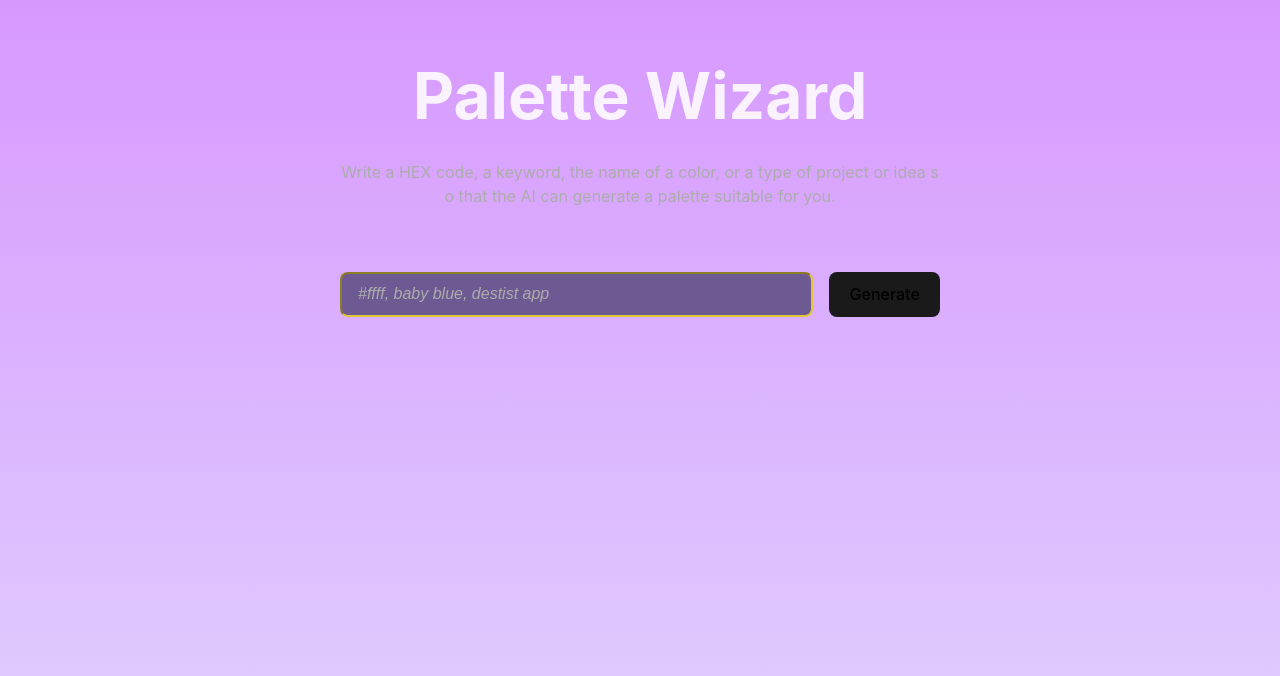
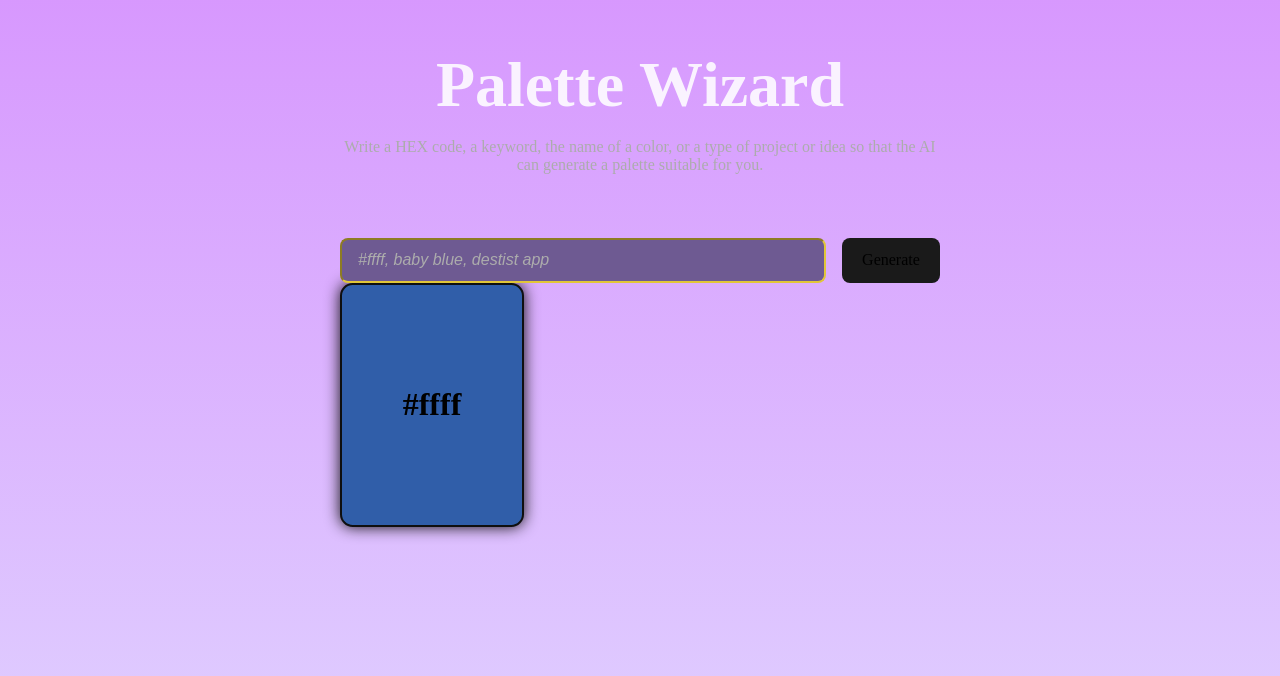
Before and after one commit to fq962/palette-wizard, a React (Vite) app: page / in a window 1280 px wide. Shown: the top 676 px of the page. Built offline with nearby package versions, Linux system fonts and the light colour scheme.

Commit message:
style: :sparkles: New component
Componente card y varios estilos

```diff
--- a/package.json
+++ b/package.json
@@ -10,6 +10,10 @@
     "preview": "vite preview"
   },
   "dependencies": {
+    "@fortawesome/fontawesome-svg-core": "^6.4.0",
+    "@fortawesome/free-regular-svg-icons": "^6.4.0",
+    "@fortawesome/free-solid-svg-icons": "^6.4.0",
+    "@fortawesome/react-fontawesome": "^0.2.0",
     "react": "^18.2.0",
     "react-dom": "^18.2.0"
   },
--- a/src/App.tsx
+++ b/src/App.tsx
@@ -1,4 +1,5 @@
 import "./App.css";
+import ColorCard from "./app/components/color-card/colorCard";
 import SearchBar from "./app/components/search-bar/searchBar";
 
 function App() {
@@ -14,6 +15,9 @@ function App() {
       <div className="search-bar-container">
         <SearchBar />
       </div>
+      <div className="color-card-container">
+        <ColorCard />
+      </div>
     </>
   );
 }
--- /dev/null
+++ b/src/app/components/color-card/colorCard.css
@@ -0,0 +1,39 @@
+.cardsita {
+    width: 180px;
+    height: 240px;
+    border-radius: 0.8rem;
+    display: flex;
+    justify-content: center;
+    align-items: center;
+    background-color: rgb(48, 94, 169);
+    border: 2px solid black;
+    border-color: #0f0f0f;
+    box-shadow: #0f0f0f 0px 0px 15px 0px;
+}
+
+.copy{
+    display: none;
+}
+
+.cardsita:hover {
+    /* opacity: 0.5; */
+    filter: opacity(50%);
+    transition: opacity 0.3s;
+}
+
+.cardsita:hover .hex {
+    display: none;
+}
+
+.cardsita:hover .copy {
+    display: block;
+    color: black;
+    height: 40px;
+    filter: none;
+    font-size: 20px;
+    font-weight: bold;
+}
+
+.hex{
+    color: black;
+}
--- /dev/null
+++ b/src/app/components/color-card/colorCard.tsx
@@ -0,0 +1,31 @@
+import React, { useState } from "react";
+import { FontAwesomeIcon } from "@fortawesome/react-fontawesome";
+import { faCopy } from "@fortawesome/free-solid-svg-icons";
+import "./colorCard.css";
+
+export default function ColorCard() {
+  const [copied, setCopy] = useState(false);
+  const textToCopy = "#TEST_COPY_ON_CLIPBOARD";
+
+  navigator.clipboard.writeText(textToCopy);
+  const copyToClipboard = () => {
+    setCopy(true);
+    setTimeout(() => {
+      setCopy(false);
+    }, 1000);
+  };
+  return (
+    <div className="cardsita">
+      <h1 className="hex">#ffff</h1>
+      {copied ? (
+        <p className="copy">COPIED!</p>
+      ) : (
+        <FontAwesomeIcon
+          className="copy"
+          icon={faCopy}
+          onClick={copyToClipboard}
+        />
+      )}
+    </div>
+  );
+}
--- a/src/app/components/search-bar/searchBar.tsx
+++ b/src/app/components/search-bar/searchBar.tsx
@@ -7,6 +7,10 @@ import React from "react";
 import "./searchBar.css";
 
 export default function SearchBar() {
+  const generatePalette = () => {
+    console.log("Generate palette");
+  };
+
   return (
     <div className="searchBar">
       <input
@@ -14,7 +18,9 @@ export default function SearchBar() {
         type="text"
         placeholder="#ffff, baby blue, destist app"
       />
-      <button className="btn-generate">Generate</button>
+      <button className="btn-generate" onClick={generatePalette}>
+        Generate
+      </button>
     </div>
   );
 }
--- a/src/index.css
+++ b/src/index.css
@@ -1,8 +1,6 @@
 :root {
-  font-family: Inter, system-ui, Avenir, Helvetica, Arial, sans-serif;
-  line-height: 1.5;
+  font-family: 'Dangrek', cursive;
   font-weight: 400;
-
   color-scheme: light dark;
   color: rgba(255, 255, 255, 0.87);
   /* background-color: #242424; */
```
Also changed, not shown: 1 other file (tests, documents, lock files or other folders).
